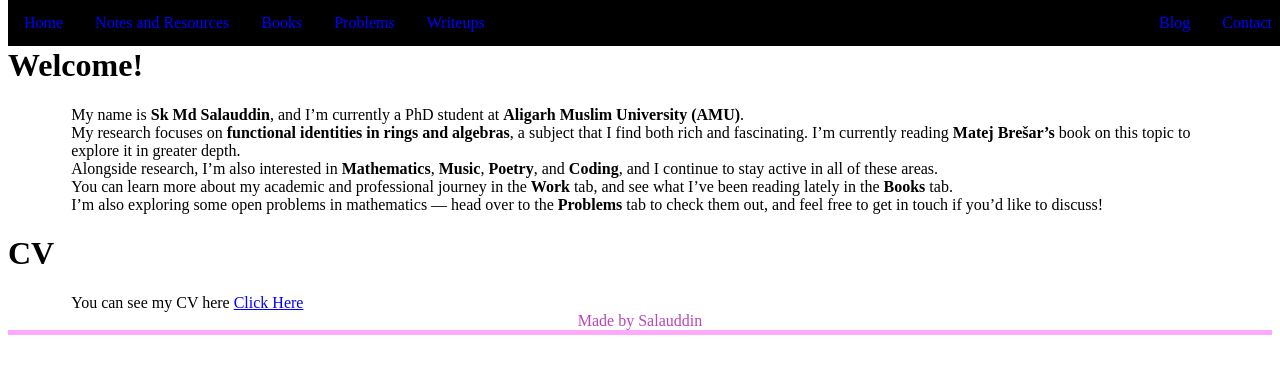
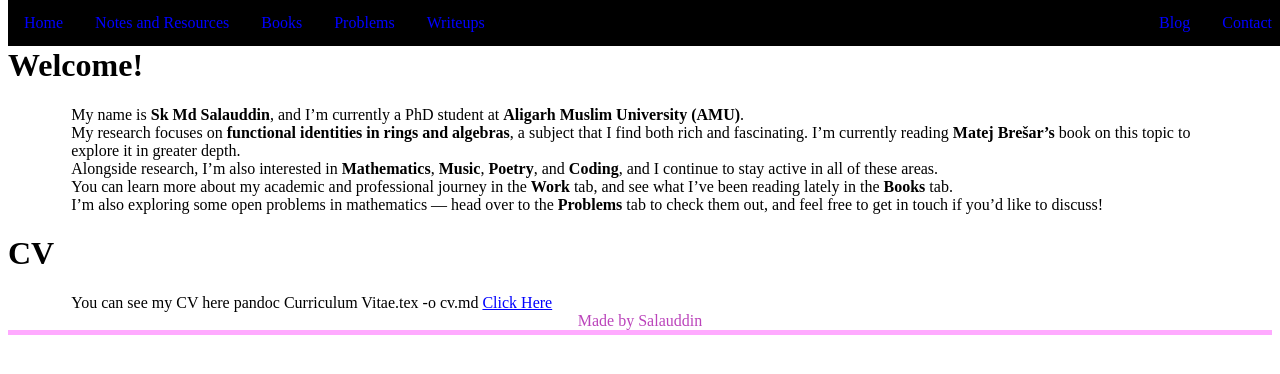
Before and after one commit to skmds99/salauddin.github.io, a Jekyll site: the page built from index.md, in a window 1280 px wide. Shown: the top 374 px of the page. Built offline with Jekyll 4.4.1, drawn with Linux system fonts in a browser that asks for light colours.

Commit message:
Update index.md

```diff
--- a/index.md
+++ b/index.md
@@ -18,4 +18,5 @@ I'm also exploring some open problems in mathematics — head over to the **Prob
 
 # CV
 
-You can see my CV here [Click Here](https://drive.google.com/file/d/1k9pRgWK_f2yFAieFvWeV4mr49QgemnMe/view?usp=sharing)
+You can see my CV here pandoc Curriculum Vitae.tex -o cv.md
+[Click Here](https://drive.google.com/file/d/1k9pRgWK_f2yFAieFvWeV4mr49QgemnMe/view?usp=sharing)
```
